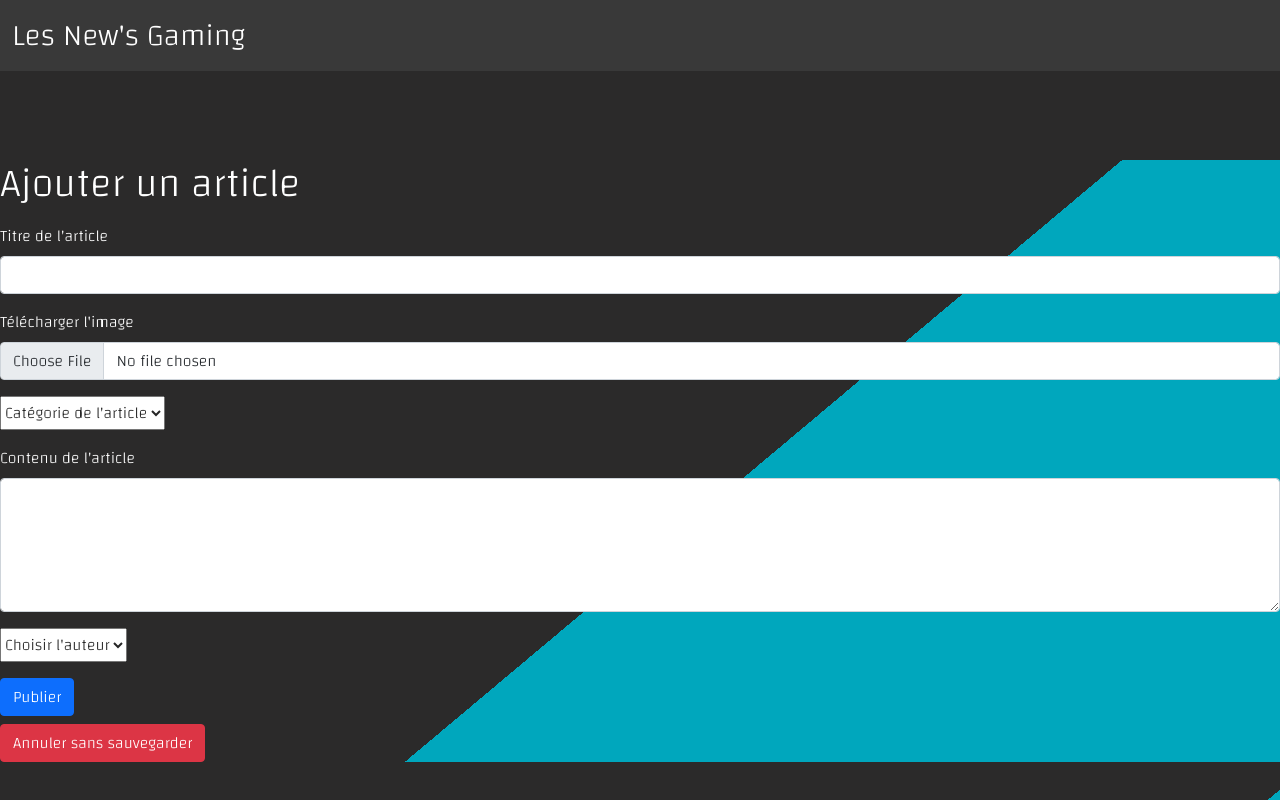
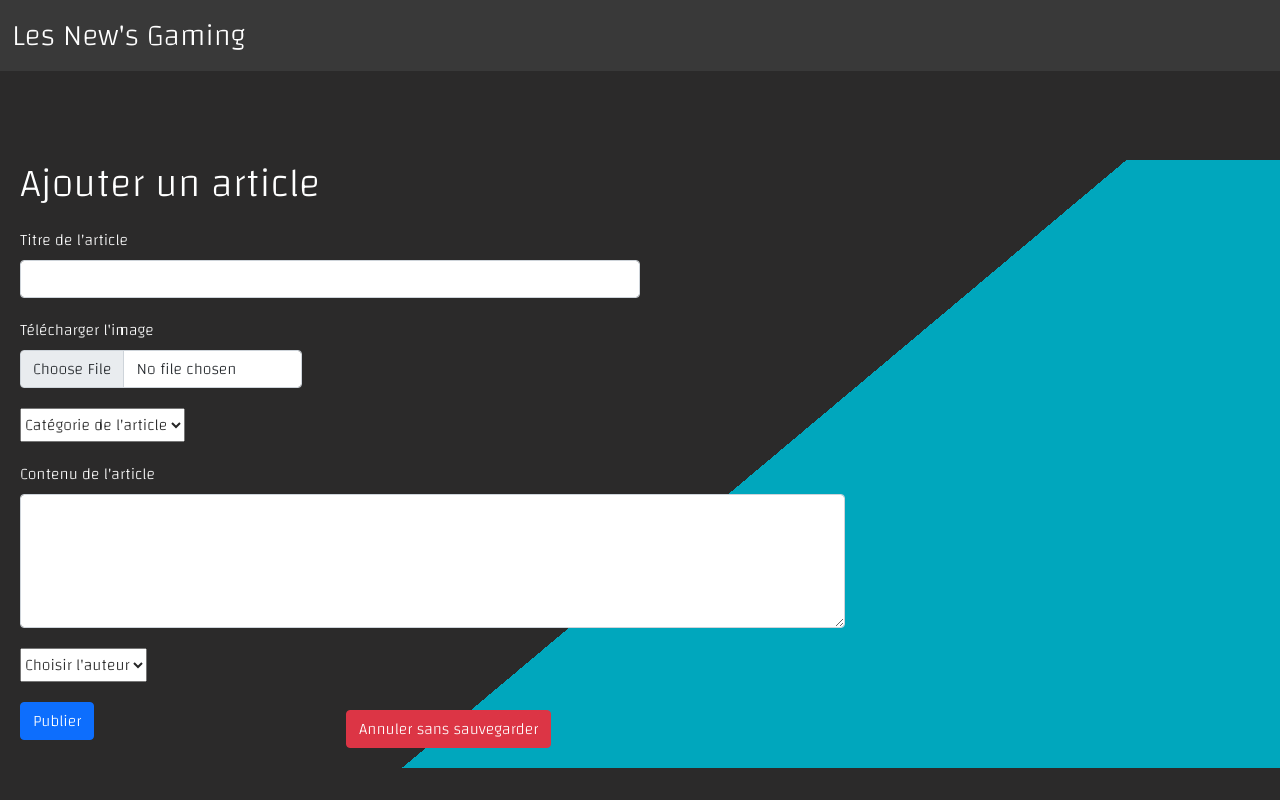
Before and after one commit to Jeyluu/projet-secret, a Node server app: template views/admin/ajoutArticle.ejs in a window 1280 px wide. Run offline with Node 20, Linux system fonts and the light colour scheme; the template is opened without the code that fills it, so the values that code supplies are empty; some libraries are stand-ins or nearby versions.

Commit message:
appli finie css a finir

```diff
--- a/app.js
+++ b/app.js
@@ -87,8 +87,8 @@
 const pageConnexionAdmin = require('./routes/routeConnexionAdmin')
 
 //application du controller
-app.use('/admin',verificationConnexion.verifierConnexion,pageConnexionAdmin)
-app.use('/',verificationConnexion.verifierConnexion,pageTableauDeBord)
+app.use('/admin',pageConnexionAdmin)
+app.use('/tableau-de-bord', verificationConnexion.verifierConnexion, pageTableauDeBord)
 app.use('/',pagePrincipale) // il faut laisser cette ligne en dernier dans les controllers
 
 
--- a/controllers/controlleurTableauDeBord.js
+++ b/controllers/controlleurTableauDeBord.js
@@ -4,7 +4,8 @@
 //Affichage de l'interface administration
 exports.getTableauDeBordPage = async (req, res) => {
     const affichageArticle = await querysql("SELECT article.titre, article.image,article.articleId, auteur.pseudo, categorieJeu.categorie FROM auteur INNER JOIN article ON auteur.auteurId = article.auteurID INNER JOIN categorieJeu ON categorieJeu.categorieId = article.categorieID")
-    res.render('admin/tableauDeBord', { affichage: affichageArticle })
+    const utilisateur = req.session.utilisateur
+    res.render('admin/tableauDeBord', { affichage: affichageArticle,utilisateur:utilisateur })
 }
 
 //Affichage de l'interface ajouter un article
--- a/middleware/verificationConnexionAdmin.js
+++ b/middleware/verificationConnexionAdmin.js
@@ -1,7 +1,7 @@
 exports.verifierConnexion = (req, res, next) => {
-    if(req.session.utilisateur === undefined) {
-        req.flash('message',"Vous n'êtes pas un administrateur demi tour")
-        return res.redirect('/')
+    if(req.session.utilisateur == undefined) {
+        req.flash("message","Vous n'êtes pas un administrateur demi tour")
+        return res.redirect('/admin/connexion')
     } else {
         next()
     }
--- a/package.json
+++ b/package.json
@@ -18,7 +18,7 @@
     "express-fileupload": "^1.2.1",
     "express-mysql-session": "^2.1.5",
     "express-session": "^1.17.1",
-    "git": "^0.1.5",
+    "git": "^0.1.3",
     "method-override": "^3.0.0",
     "mysql": "^2.18.1",
     "path": "^0.12.7"
--- a/public/style.css
+++ b/public/style.css
@@ -39,11 +39,8 @@
     color: #262626;
 }
 
-.container{
-    display: flex;
-    flex-direction: column;
-    justify-content: center;
-}
+
+
 /*PAGE PRINCIPALE*/
 .introduction{
     width: 100%;
@@ -53,10 +50,22 @@
 }
 
 /*PAGE AFFICHAGE JEU PAR CATEGORIE*/
+.titre-page{
+    text-align: center;
+}
 .article{
     display: flex;
     justify-content: center;
+    margin-bottom: 10px;
 }
+
+.texte-article{
+    display:flex;
+    flex-direction: column;
+    justify-content: center;
+    margin-left: 20px
+}
+
 /*PAGE AJOUT ARTICLE*/
 select{
     color: #262626;
@@ -65,6 +74,41 @@
     color: #262626;
 }
 
+.titre-page-ajout{
+    margin-left: 20px;
+    margin-bottom: 20px;
+}
+
+.ajout-titre-article{
+
+    margin-left: 20px;
+    margin-bottom: 20px;
+}
+
+.ajout-image-article{
+    margin-left: 20px;
+    margin-bottom: 20px;
+}
+
+.ajout-categorie-article{
+    margin-left: 20px;
+    margin-bottom: 20px;
+}
+
+.ajout-contenu-article{
+    margin-left: 20px;
+    margin-bottom: 20px;
+}
+
+.ajout-auteur-article{
+    margin-left: 20px;
+    margin-bottom: 20px;
+}
+
+.bouton{
+    margin-left: 20px;
+    margin-bottom: 20px;
+}
 /*PAGE MODIFICATION ARTICLE*/
 
 
--- a/routes/routeConnexionAdmin.js
+++ b/routes/routeConnexionAdmin.js
@@ -13,6 +13,7 @@
 //connexion à partir de la page Connexion Admin
 router.post('/connexion',controlleurCoAdmin.postConnexion)
 
-
+//Deconnexion de la session
+router.get('/deconnexion', controlleurCoAdmin.deconnexion)
 
 module.exports = router
--- a/views/admin/ajoutArticle.ejs
+++ b/views/admin/ajoutArticle.ejs
@@ -1,60 +1,108 @@
 <%- include('partials-admin/header.ejs') %>
 
-    <div class="block-ajout-article">
+    <div class="container">
+        <div class="row">
 
+            <div class="col-md-12">
+                <div class="titre-page-ajout">
+                    <h1>Ajouter un article</h1>
+                </div>
+            </div>
 
+        </div>
 
-        <h1>Ajouter un article</h1>
+        <div class="row">
 
             <!-- FORMULAIRE D'AJOUT D'ARTICLE -->
-
             <form action="/tableau-de-bord/ajouter-un-article" method="POST" enctype="multipart/form-data">
+                <div class="col-md-6">
                     <!-- TITRE -->
-            <div class="mb-3 mt-3">
+                    <div class="ajout-titre-article">
                         <label class="form-label">Titre de l'article</label>
                         <input class="form-control" name="titre">
                     </div>
+                </div>
 
+        </div>
+
+        <div class="row">
+
+            <div class="col-md-3">
                 <!-- IMAGE -->
-            <div class="mb-3">
+                <div class="ajout-image-article">
                     <label for="formFile" class="form-label">Télécharger l'image</label>
                     <input class="form-control" type="file" id="formFile" name="image">
                 </div>
+            </div>
 
+        </div>
+
+        <div class="row">
+
+            <div class="col-md-3">
                 <!-- CATEGORIE -->
-            <div class="mb-3">
+                <div class="ajout-categorie-article">
 
                     <select name="categorieId">
                         <option>Catégorie de l'article</option>
                         <% categories.forEach(function(categorie) {%>
-                    <option value="<%=categorie.categorieId%>"><%=categorie.categorie%></option>
+                            <option value="<%=categorie.categorieId%>">
+                                <%=categorie.categorie%>
+                            </option>
                             <%});%>
                     </select>
                 </div>
 
+            </div>
 
+        </div>
+
+        <div class="row">
             <!-- CONTENU -->
-            <div class="mb-3">
+            <div class="col-md-8">
+                <div class="ajout-contenu-article">
                     <label for="exampleFormControlTextarea1" class="form-label">Contenu de l'article</label>
                     <textarea class="form-control" id="exampleFormControlTextarea1" rows="5" name="contenu"></textarea>
                 </div>
+            </div>
 
+            <div class="row">
 
+                <div class="col-md-3">
                     <!-- AUTEUR -->
-            <div class="mb-3">
+                    <div class="ajout-auteur-article">
                         <select name="auteurId">
                             <option>Choisir l'auteur</option>
                             <% auteurs.forEach(function(auteur) {%>
-                    <option value="<%=auteur.auteurId%>"><%=auteur.pseudo%></option>
+                                <option value="<%=auteur.auteurId%>">
+                                    <%=auteur.pseudo%>
+                                </option>
                                 <%});%>
                         </select>
                     </div>
+                </div>
 
+            </div>
+
+        </div>
+        <div class="row">
+            <div class="col-md-3">
+                <div class="bouton">
                     <button type="submit" class="btn btn-primary">Publier</button>
+                </div>
+
 
                 </form>
+
+            </div>
+            <div class="col-md-3">
+                <div class="bouton">
                     <a href="/tableau-de-bord"><button class="btn btn-danger mt-2">Annuler sans sauvegarder</button></a>
                 </div>
 
+            </div>
+        </div>
+
+    </div>
 
     <%- include('partials-admin/footer.ejs') %>
--- a/views/fps.ejs
+++ b/views/fps.ejs
@@ -7,17 +7,17 @@
             <div class="row">
 
                 <div class="col-md-12">
-                    <h2>Les jeux FPS</h2>
+                    <h2 class="titre-page"></h2>>Les jeux FPS</h2>
                 </div>
 
             </div>
 
-            <div class="row">
+            <div class="row mt-5 mb-5">
 
 
                 <div class="col-md-8">
                     <% carteJeu.forEach(function(carte){%>
-                        <div class="article">
+                        <div class="article" >
                             <div class="image-article">
                                 <img src="/images/uploads/<%=carte.image%>" alt="">
                             </div>
--- a/views/gestion.ejs
+++ b/views/gestion.ejs
@@ -5,12 +5,12 @@
             <div class="row">
 
                 <div class="col-md-12">
-                    <h2>Les jeux de Gestion</h2>
+                    <h2 class="titre-page">Les jeux de Gestion</h2>
                 </div>
 
             </div>
 
-            <div class="row">
+            <div class="row mt-5 mb-5">
 
                 <div class="col-md-8">
 
--- a/views/mmo.ejs
+++ b/views/mmo.ejs
@@ -7,12 +7,12 @@
             <div class="row">
 
                 <div class="col-md-12">
-                    <h2>Les jeux Massivement Multijoueur Online</h2>
+                    <h2 class="titre-page">Les jeux Massivement Multijoueur Online</h2>
                 </div>
 
             </div>
 
-            <div class="row">
+            <div class="row mt-5 mb-5">
 
                 <div class="col-md-8">
                     <% carteJeu.forEach(function(carte){%>
--- a/views/plateforme.ejs
+++ b/views/plateforme.ejs
@@ -4,12 +4,12 @@
             <div class="row">
 
                 <div class="col-md-12">
-                    <h2>Les jeux de Plateforme</h2>
+                    <h2 class="titre-page">Les jeux de Plateforme</h2>
                 </div>
 
             </div>
 
-            <div class="row">
+            <div class="row mt-5 mb-5">
 
                 <div class="col-md-8">
                     <% carteJeu.forEach(function(carte){%>
```
Also changed, not shown: controllers/controlleurCoAdmin.js (+9 -1 lines), routes/routeTableauDeBord.js (+6 -6 lines), views/admin/modificationArticle.ejs (+24 -0 lines), views/admin/tableauDeBord.ejs (+3 -4 lines), 2 other files. Lines whose indentation alone changed are shown as unchanged.
